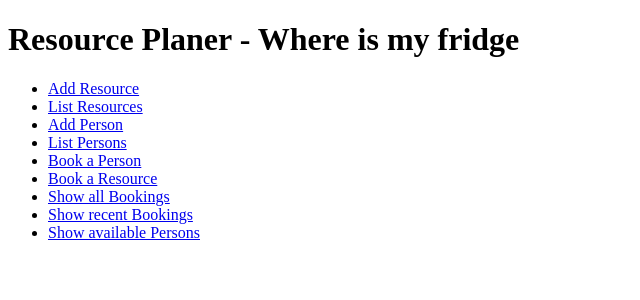
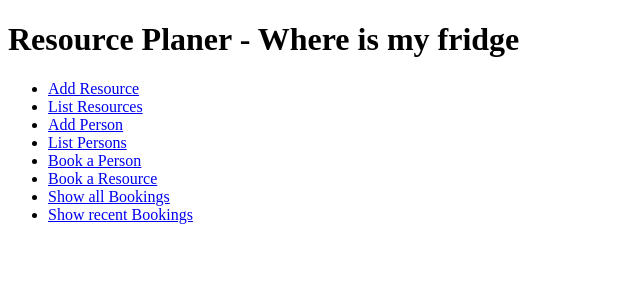
Before and after one commit to patrup/ResPla, a Django app: page /planer/ in a window 1280 px wide. Shown: the top 300 px of the page, without its empty margins (0-640 px from the left). Run offline with Django 3.2, Linux system fonts and the light colour scheme.

Commit message:
Link to person_list_available in index.html deleted.

```diff
--- a/ResPla/Planer/templates/Planer/index.html
+++ b/ResPla/Planer/templates/Planer/index.html
@@ -32,9 +32,6 @@
 <li>
 <a href="{% url 'planer:booking_list_recent' %}">Show recent Bookings</a>
 </li>
-<li>
-<a href="{% url 'planer:person_list_available' %}">Show available Persons</a>
-</li>
 </ul>
 
 </body>
```
